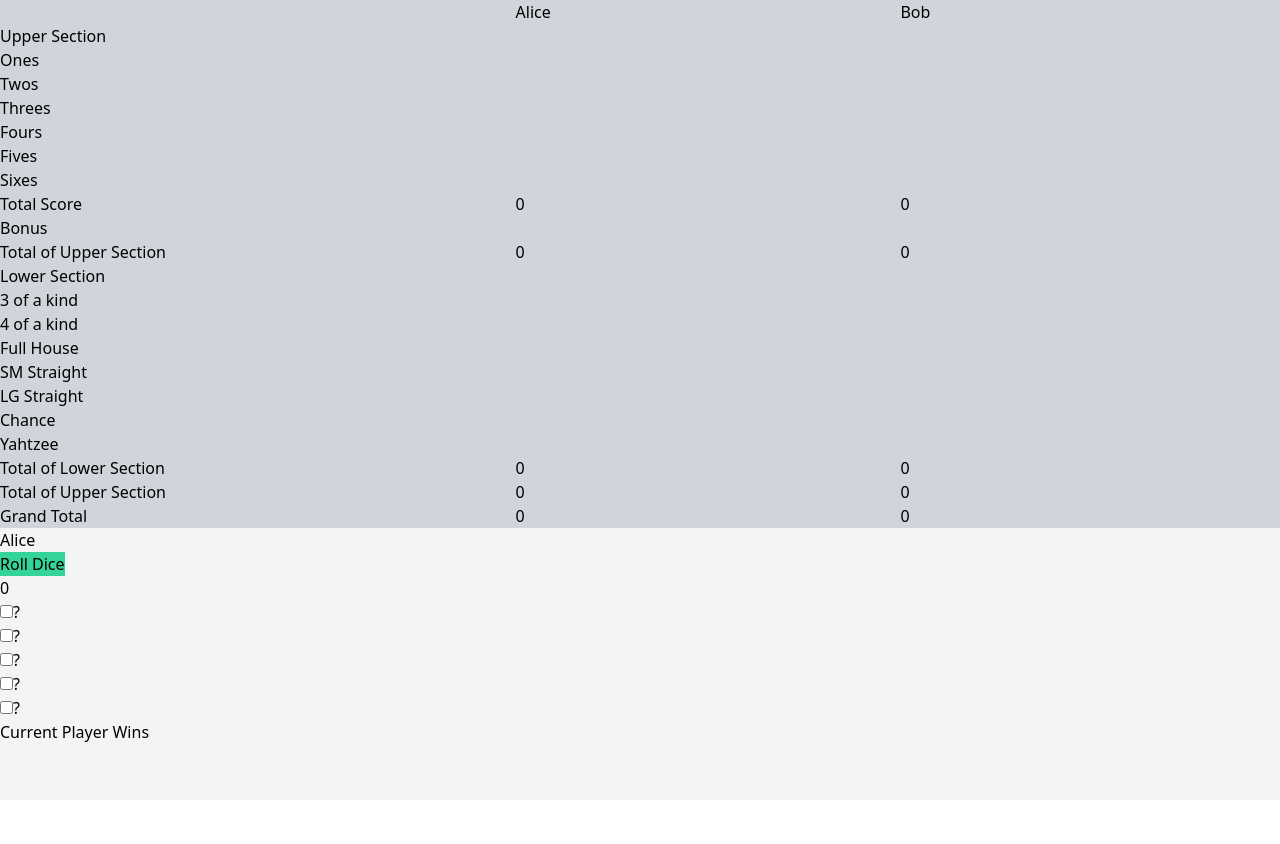
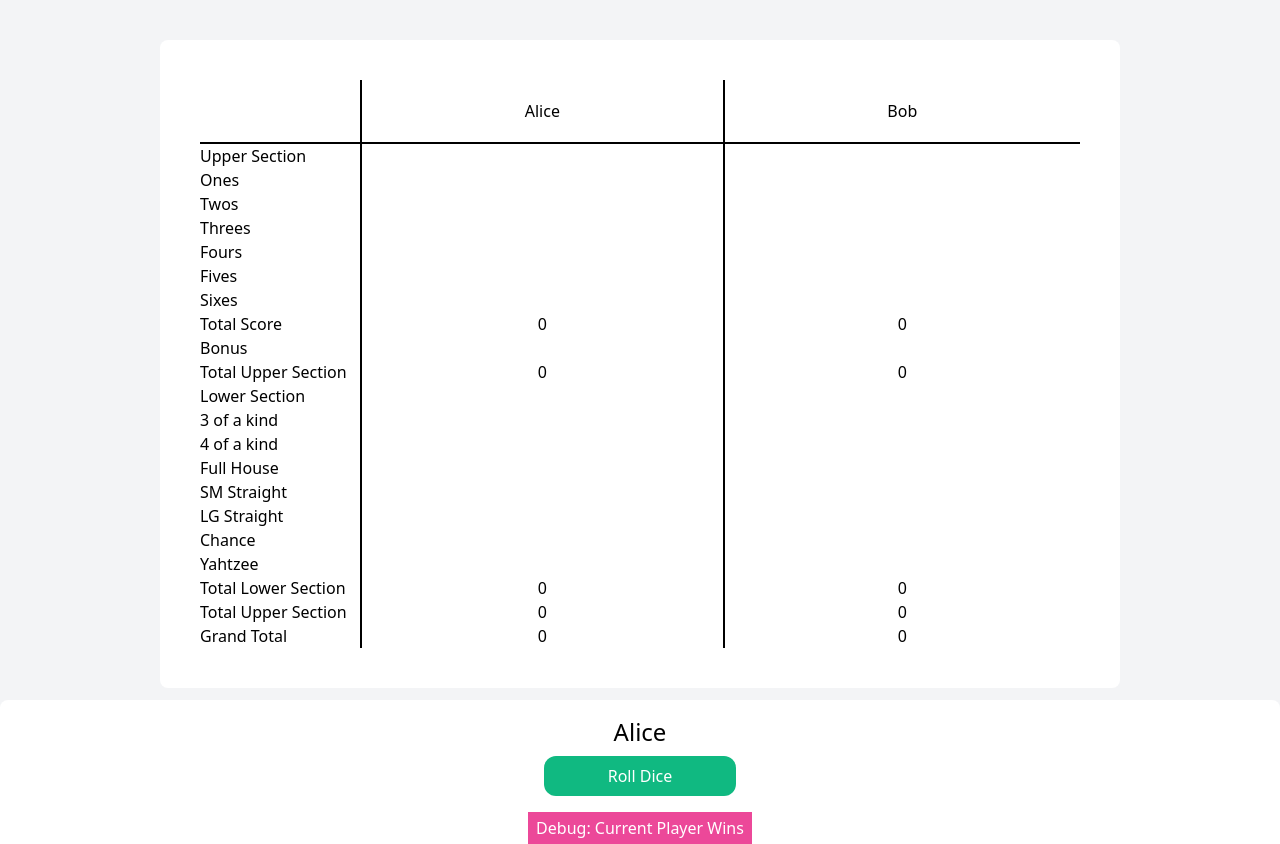
Before and after one commit to henne90gen/yahtzee, a React (Create React App) app: page / in a window 1280 px wide. Both pictures are taken after a click on the button "Start Game". Before the commit the page ends 800 px from the top, so only its background shows below. Built offline with nearby package versions, Linux system fonts and the light colour scheme.

Commit message:
Made PlayingState look better

```diff
--- a/src/PlayingState.tsx
+++ b/src/PlayingState.tsx
@@ -11,60 +11,63 @@
 } from "./logic";
 
 function TableHeader() {
+    const classes = "overflow-ellipsis overflow-hidden whitespace-nowrap";
     return (
         <>
-            <div/>
-            <div>Upper Section</div>
-            <div>Ones</div>
-            <div>Twos</div>
-            <div>Threes</div>
-            <div>Fours</div>
-            <div>Fives</div>
-            <div>Sixes</div>
-            <div>Total Score</div>
-            <div>Bonus</div>
-            <div>Total of Upper Section</div>
-            <div>Lower Section</div>
-            <div>3 of a kind</div>
-            <div>4 of a kind</div>
-            <div>Full House</div>
-            <div>SM Straight</div>
-            <div>LG Straight</div>
-            <div>Chance</div>
-            <div>Yahtzee</div>
-            <div>Total of Lower Section</div>
-            <div>Total of Upper Section</div>
-            <div>Grand Total</div>
+            <div className="w-full h-full border-b-2 border-black"/>
+            <div className={classes}>Upper Section</div>
+            <div className={classes}>Ones</div>
+            <div className={classes}>Twos</div>
+            <div className={classes}>Threes</div>
+            <div className={classes}>Fours</div>
+            <div className={classes}>Fives</div>
+            <div className={classes}>Sixes</div>
+            <div className={classes}>Total Score</div>
+            <div className={classes}>Bonus</div>
+            <div className={classes}>Total Upper Section</div>
+            <div className={classes}>Lower Section</div>
+            <div className={classes}>3 of a kind</div>
+            <div className={classes}>4 of a kind</div>
+            <div className={classes}>Full House</div>
+            <div className={classes}>SM Straight</div>
+            <div className={classes}>LG Straight</div>
+            <div className={classes}>Chance</div>
+            <div className={classes}>Yahtzee</div>
+            <div className={classes}>Total Lower Section</div>
+            <div className={classes}>Total Upper Section</div>
+            <div className={classes}>Grand Total</div>
         </>
     );
 }
 
 function Scores(props: { player: Player }) {
     const {player} = props;
+    const classes = "justify-self-center border-l-2 h-full w-full text-center flex justify-center items-center border-black";
     return (
         <>
-            <div>{player.name}</div>
-            <div/>
-            <div>{player.ones}</div>
-            <div>{player.twos}</div>
-            <div>{player.threes}</div>
-            <div>{player.fours}</div>
-            <div>{player.fives}</div>
-            <div>{player.sixes}</div>
-            <div>{upperScore(player)}</div>
-            <div>{isUpperBonusAchievable(player) ? (hasPlayerUpperBonus(player) ? '35' : '') : '0'}</div>
-            <div>{totalUpperScore(player)}</div>
-            <div/>
-            <div>{player.threeOfAKind}</div>
-            <div>{player.fourOfAKind}</div>
-            <div>{player.fullHouse}</div>
-            <div>{player.smallStraight}</div>
-            <div>{player.largeStraight}</div>
-            <div>{player.chance}</div>
-            <div>{player.yahtzee}</div>
-            <div>{totalLowerScore(player)}</div>
-            <div>{totalUpperScore(player)}</div>
-            <div>{totalScore(player)}</div>
+            <div className={classes + " border-b-2"}>{player.name}</div>
+            <div className={classes}/>
+            <div className={classes}>{player.ones}</div>
+            <div className={classes}>{player.twos}</div>
+            <div className={classes}>{player.threes}</div>
+            <div className={classes}>{player.fours}</div>
+            <div className={classes}>{player.fives}</div>
+            <div className={classes}>{player.sixes}</div>
+            <div className={classes}>{upperScore(player)}</div>
+            <div
+                className={classes}>{isUpperBonusAchievable(player) ? (hasPlayerUpperBonus(player) ? '35' : '') : '0'}</div>
+            <div className={classes}>{totalUpperScore(player)}</div>
+            <div className={classes}/>
+            <div className={classes}>{player.threeOfAKind}</div>
+            <div className={classes}>{player.fourOfAKind}</div>
+            <div className={classes}>{player.fullHouse}</div>
+            <div className={classes}>{player.smallStraight}</div>
+            <div className={classes}>{player.largeStraight}</div>
+            <div className={classes}>{player.chance}</div>
+            <div className={classes}>{player.yahtzee}</div>
+            <div className={classes}>{totalLowerScore(player)}</div>
+            <div className={classes}>{totalUpperScore(player)}</div>
+            <div className={classes}>{totalScore(player)}</div>
         </>
     );
 }
@@ -73,9 +76,10 @@
     const {players} = props;
     return (
         <div
-            className="grid grid-flow-col bg-gray-300"
+            className="flex-1 grid grid-flow-col bg-white items-center w-full sm:w-7/8 sm:w-3/4 p-1 md:p-10 rounded md:rounded-lg"
             style={{
-                gridTemplateRows: 'repeat(22, minmax(0, 1fr))',
+                gridTemplateRows: '4em repeat(21, minmax(0, 1fr))',
+                gridTemplateColumns: '10em',
             }}
         >
             <TableHeader/>
@@ -114,6 +118,46 @@
     );
 }
 
+function StrikeSelector(props: { currentPlayer: Player, rollCount: number, selectedOption: (option: EndTurnOption, strike: boolean) => void }) {
+    const {currentPlayer, rollCount, selectedOption} = props;
+    if (rollCount === 0) {
+        return null;
+    }
+
+    return <select defaultValue="" onChange={(event) => {
+        event.preventDefault();
+        selectedOption(event.currentTarget.value as EndTurnOption, true);
+    }} className="bg-red-300 rounded p-2 m-2">
+        <option value="" disabled>Strike something</option>
+        {AllEndTurnOptions.filter(option => playerCanStrike(currentPlayer, option))
+            .map((option, i) => {
+                return <option key={i} value={option}>{option}</option>
+            })
+        }
+    </select>;
+}
+
+function DiceOptions(props: { currentPlayer: Player, dice: Die[], selectedOption: (option: EndTurnOption, strike: boolean) => void }) {
+    const {currentPlayer, dice, selectedOption} = props;
+    const renderedOptions = getAvailableOptions(currentPlayer, dice)
+        .map((option, i) => {
+            return <button
+                key={i}
+                className="bg-green-400 rounded p-2 m-2"
+                onClick={(event) => {
+                    event.preventDefault();
+                    selectedOption(option, false);
+                }}
+            >
+                {option}
+            </button>
+        });
+
+    return <div>
+        {renderedOptions}
+    </div>;
+}
+
 function PlayArea(props: { currentPlayer: Player, endTurn: (option: EndTurnOption, dice: Die[], strike: boolean) => void }) {
     const {currentPlayer, endTurn} = props;
     const [dice, setDice] = useState<Die[]>(initDice());
@@ -132,50 +176,37 @@
         setRollCount(0);
     }
 
-    const renderedOptions = getAvailableOptions(currentPlayer, dice)
-        .map((option, i) => {
-            return <button
-                key={i}
-                className="bg-green-400 rounded p-2 m-2"
-                onClick={(event) => {
-                    event.preventDefault();
-                    selectedOption(option, false);
-                }}
-            >
-                {option}
-            </button>
-        });
-    const renderedStrike = <select defaultValue="" onChange={(event) => {
-        event.preventDefault();
-        selectedOption(event.currentTarget.value as EndTurnOption, true);
-    }} className="bg-red-300 rounded p-2 m-2">
-        <option value="" disabled>Strike something</option>
-        {AllEndTurnOptions.filter(option => playerCanStrike(currentPlayer, option))
-            .map((option, i) => {
-                return <option key={i} value={option}>{option}</option>
-            })
-        }
-    </select>;
+    const rollResults = <>
+        <div className="text-center">Roll {rollCount}</div>
+        <Dice
+            dice={dice}
+            onDieLockChange={(index) => {
+                setDice(toggleLock(dice, index));
+            }}
+        />
+        <DiceOptions
+            currentPlayer={currentPlayer}
+            dice={dice}
+            selectedOption={selectedOption}
+        />
+        <StrikeSelector
+            currentPlayer={currentPlayer}
+            rollCount={rollCount}
+            selectedOption={selectedOption}
+        />
+    </>
 
     return (
-        <div>
-            <div>{currentPlayer.name}</div>
+        <div className="grid gap-2 justify-items-center justify-center bg-white w-full mt-3 py-4 px-3 rounded md:rounded-lg">
+            <div className="text-center text-2xl">{currentPlayer.name}</div>
             <button
-                className="bg-green-400"
+                className="bg-green-500 w-48 py-2 rounded-xl text-white"
                 disabled={rollCount === 3}
                 onClick={onRollDiceClick}
             >
                 Roll Dice
             </button>
-            <div>{rollCount}</div>
-            <Dice
-                dice={dice}
-                onDieLockChange={(index) => {
-                    setDice(toggleLock(dice, index));
-                }}
-            />
-            {renderedOptions}
-            {rollCount === 0 ? null : renderedStrike}
+            {rollCount === 0 ? null : rollResults}
         </div>
     );
 }
@@ -205,13 +236,13 @@
     }
 
     return (
-        <div>
+        <div className="flex flex-col items-center p-2 sm:p-0 sm:pt-5 md:pt-10">
             <ScoreBoard players={players}/>
             <PlayArea currentPlayer={players[currentPlayerIndex]} endTurn={endTurn}/>
-            <button onClick={() => {
+            <button className="bg-pink-500 text-white px-2 py-1" onClick={() => {
                 playerHasWon(players[currentPlayerIndex])
             }}>
-                Current Player Wins
+                Debug: Current Player Wins
             </button>
         </div>
     );
```
